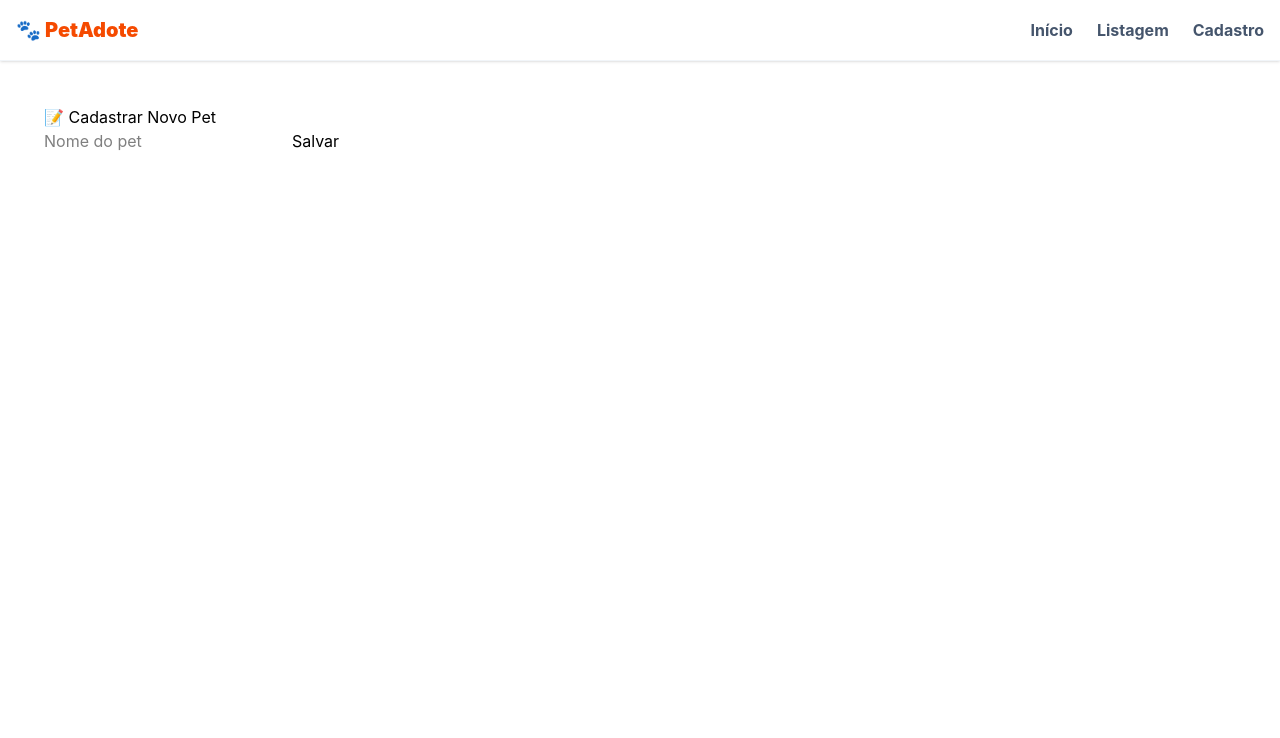
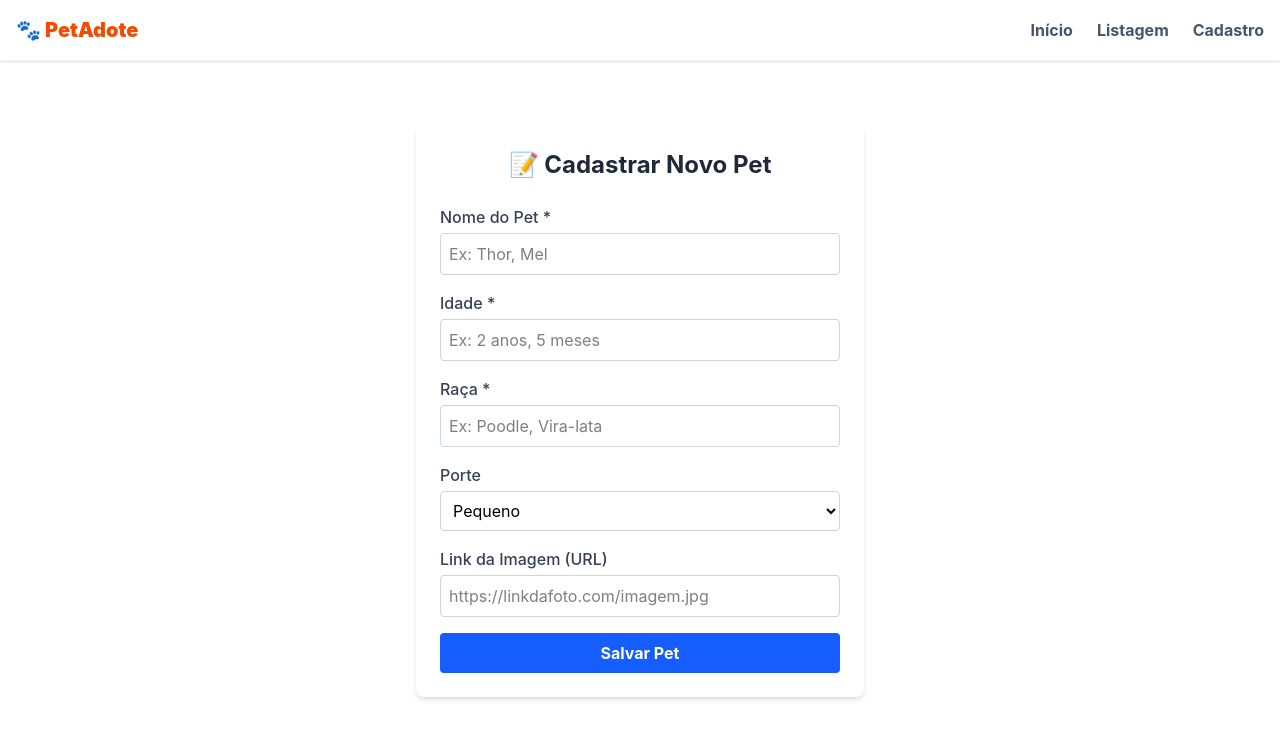
Before and after one commit to gersonsenna/tabalho-frontend, a React (Vite) app in the folder adote-seu-pet/: page /pets/novo in a window 1280 px wide. Shown: the top 738 px of the page. Built offline with nearby package versions, Linux system fonts and the light colour scheme.

Commit message:
feat: integra telas de cadastro e listagem com o petcontext

```diff
--- a/adote-seu-pet/src/pages/CadastroPet.jsx
+++ b/adote-seu-pet/src/pages/CadastroPet.jsx
@@ -1,30 +1,115 @@
 import { useState, useContext } from "react";
+import { useNavigate } from "react-router";
 import { PetContext } from "../contexts/PetContext";
 
 function CadastroPet() {
   const { setPetsGlobal } = useContext(PetContext);
-  const [nome, setNome] = useState("");
+  const navigate = useNavigate();
+
+  const [formData, setFormData] = useState({
+    nome: "",
+    idade: "",
+    raca: "",
+    porte: "Pequeno",
+    imagem: "",
+  });
+
+  const handleChange = (e) => {
+    const { name, value } = e.target;
+    setFormData((prev) => ({
+      ...prev,
+      [name]: value,
+    }));
+  };
 
   const handleSubmit = (e) => {
     e.preventDefault();
-    if (!nome) return;
 
-    setPetsGlobal((prev) => [...prev, { nome }]);
-    setNome("");
-    alert("Pet cadastrado com sucesso!");
+    if (!formData.nome || !formData.idade || !formData.raca) {
+      alert("Por favor, preencha todos os campos obrigatórios!");
+      return;
+    }
+
+    setPetsGlobal((prevPets) => [...prevPets, formData]);
+    alert("🐾 Pet cadastrado com sucesso!");
+    navigate("/pets");
   };
 
   return (
-    <div style={{ padding: "20px" }}>
-      <h2>📝 Cadastrar Novo Pet</h2>
-      <form onSubmit={handleSubmit}>
-        <input
-          type="text"
-          placeholder="Nome do pet"
-          value={nome}
-          onChange={(e) => setNome(e.target.value)}
-        />
-        <button type="submit">Salvar</button>
+    <div className="max-w-md mx-auto bg-white p-6 rounded-lg shadow-md mt-10">
+      <h2 className="text-2xl font-bold text-gray-800 mb-6 text-center">
+        📝 Cadastrar Novo Pet
+      </h2>
+
+      <form onSubmit={handleSubmit} className="space-y-4">
+        <div>
+          <label className="block text-gray-700 font-medium mb-1">Nome do Pet *</label>
+          <input
+            type="text"
+            name="nome"
+            value={formData.nome}
+            onChange={handleChange}
+            placeholder="Ex: Thor, Mel"
+            className="w-full p-2 border border-gray-300 rounded focus:outline-none focus:ring-2 focus:ring-blue-500"
+          />
+        </div>
+
+        <div>
+          <label className="block text-gray-700 font-medium mb-1">Idade *</label>
+          <input
+            type="text"
+            name="idade"
+            value={formData.idade}
+            onChange={handleChange}
+            placeholder="Ex: 2 anos, 5 meses"
+            className="w-full p-2 border border-gray-300 rounded focus:outline-none focus:ring-2 focus:ring-blue-500"
+          />
+        </div>
+
+        <div>
+          <label className="block text-gray-700 font-medium mb-1">Raça *</label>
+          <input
+            type="text"
+            name="raca"
+            value={formData.raca}
+            onChange={handleChange}
+            placeholder="Ex: Poodle, Vira-lata"
+            className="w-full p-2 border border-gray-300 rounded focus:outline-none focus:ring-2 focus:ring-blue-500"
+          />
+        </div>
+
+        <div>
+          <label className="block text-gray-700 font-medium mb-1">Porte</label>
+          <select
+            name="porte"
+            value={formData.porte}
+            onChange={handleChange}
+            className="w-full p-2 border border-gray-300 rounded focus:outline-none focus:ring-2 focus:ring-blue-500"
+          >
+            <option value="Pequeno">Pequeno</option>
+            <option value="Médio">Médio</option>
+            <option value="Grande">Grande</option>
+          </select>
+        </div>
+
+        <div>
+          <label className="block text-gray-700 font-medium mb-1">Link da Imagem (URL)</label>
+          <input
+            type="text"
+            name="imagem"
+            value={formData.imagem}
+            onChange={handleChange}
+            placeholder="https://linkdafoto.com/imagem.jpg"
+            className="w-full p-2 border border-gray-300 rounded focus:outline-none focus:ring-2 focus:ring-blue-500"
+          />
+        </div>
+
+        <button
+          type="submit"
+          className="w-full bg-blue-600 text-white font-bold py-2 px-4 rounded hover:bg-blue-700 transition duration-200"
+        >
+          Salvar Pet
+        </button>
       </form>
     </div>
   );
--- a/adote-seu-pet/src/pages/ListagemPets.jsx
+++ b/adote-seu-pet/src/pages/ListagemPets.jsx
@@ -5,16 +5,43 @@ function ListagemPets() {
   const { petsGlobal } = useContext(PetContext);
 
   return (
-    <div style={{ padding: "20px" }}>
-      <h2>🐾 Pets Disponíveis para Adoção</h2>
+    <div className="max-w-6xl mx-auto mt-6">
+      <h2 className="text-3xl font-bold text-gray-800 text-center mb-8">
+        🐾 Pets Disponíveis para Adoção
+      </h2>
+
       {petsGlobal.length === 0 ? (
-        <p>Nenhum pet cadastrado no momento.</p>
+        <div className="text-center text-gray-500 mt-10">
+          <p className="text-xl font-medium">Nenhum pet cadastrado no momento.</p>
+          <p className="text-sm mt-1">Vá até a tela de cadastro para adicionar um companheiro!</p>
+        </div>
       ) : (
-        petsGlobal.map((pet, index) => (
-          <div key={index} style={{ border: "1px solid #ccc", padding: "10px", margin: "10px 0" }}>
-            <h3>{pet.nome}</h3>
-          </div>
-        ))
+        <div className="grid grid-cols-1 sm:grid-cols-2 md:grid-cols-3 gap-6">
+          {petsGlobal.map((pet, index) => (
+            <div key={index} className="bg-white rounded-lg shadow-md overflow-hidden border border-gray-200">
+              {pet.imagem ? (
+                <img
+                  src={pet.imagem}
+                  alt={pet.nome}
+                  className="w-full h-48 object-cover"
+                />
+              ) : (
+                <div className="w-full h-48 bg-gray-200 flex items-center justify-center text-gray-400">
+                  <span className="text-4xl">🐶</span>
+                </div>
+              )}
+
+              <div className="p-4">
+                <h3 className="text-xl font-bold text-gray-800 mb-2">{pet.nome}</h3>
+                <div className="space-y-1 text-sm text-gray-600">
+                  <p><span className="font-semibold">Raça:</span> {pet.raca}</p>
+                  <p><span className="font-semibold">Idade:</span> {pet.idade}</p>
+                  <p><span className="font-semibold">Porte:</span> {pet.porte}</p>
+                </div>
+              </div>
+            </div>
+          ))}
+        </div>
       )}
     </div>
   );
```
